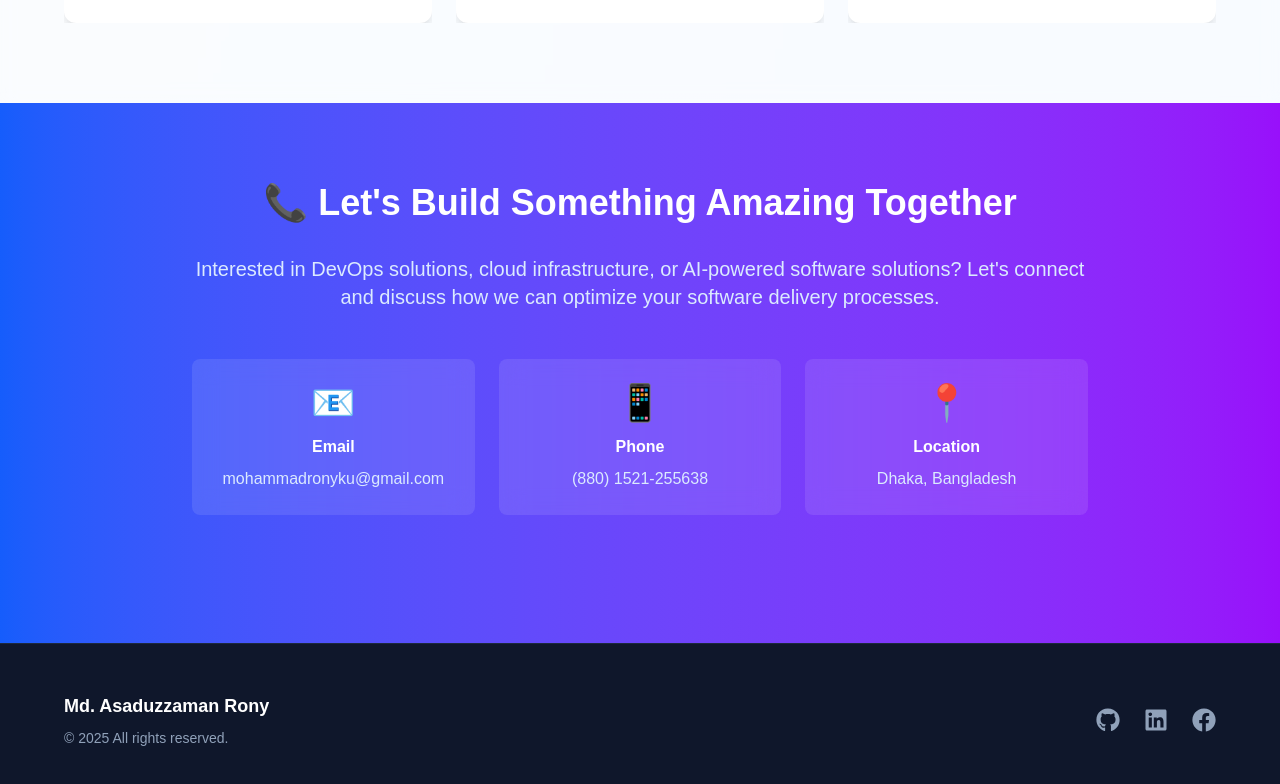
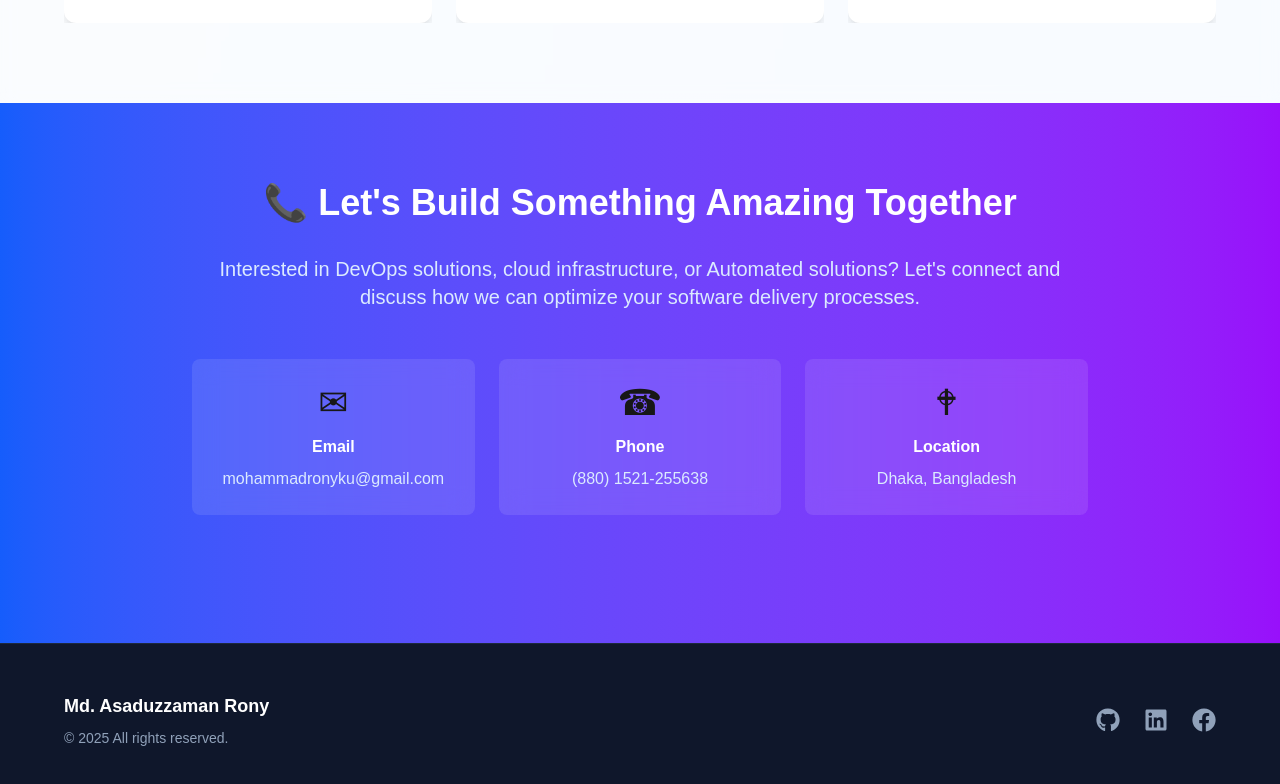
Before and after one commit to mohammadrony/portfolio, a Next.js app: page / in a window 1280 px wide. Shown: the part 4877-5661 px from the top of the page. Built offline with nearby package versions, Linux system fonts and the light colour scheme.

Commit message:
Refactor background classes to use linear gradients in components.

```diff
--- a/app/components/Certificates.tsx
+++ b/app/components/Certificates.tsx
@@ -12,7 +12,7 @@ export default function Certificates() {
         </ScrollReveal>
         <div className="flex justify-center">
           <ScrollReveal>
-            <div className="bg-gradient-to-r from-green-400 to-blue-500 rounded-xl p-8 h-full shadow-lg hover:shadow-xl transition-all duration-300 card-hover max-w-md animate-glow">
+            <div className="bg-linear-to-r from-green-400 to-blue-500 rounded-xl p-8 h-full shadow-lg hover:shadow-xl transition-all duration-300 card-hover max-w-md animate-glow">
               <div className="text-center">
                 <div className="w-30 h-30 bg-white rounded-full flex items-center justify-center mx-auto mb-6 shadow-lg relative overflow-hidden">
                   <Image
--- a/app/components/Contact.tsx
+++ b/app/components/Contact.tsx
@@ -2,14 +2,14 @@ import ScrollReveal from './ScrollReveal';
 
 export default function Contact() {
   return (
-    <section id="contact" className="py-20 px-6 bg-gradient-to-r from-blue-600 to-purple-600">
+    <section id="contact" className="py-20 px-6 bg-linear-to-r from-blue-600 to-purple-600">
       <div className="max-w-4xl mx-auto text-center">
         <ScrollReveal>
           <h2 className="text-4xl font-bold text-white mb-8">
             📞 Let&apos;s Build Something Amazing Together
           </h2>
           <p className="text-xl text-blue-100 mb-12">
-            Interested in DevOps solutions, cloud infrastructure, or AI-powered software solutions?
+            Interested in DevOps solutions, cloud infrastructure, or Automated solutions?
             Let&apos;s connect and discuss how we can optimize your software delivery processes.
           </p>
         </ScrollReveal>
@@ -18,7 +18,7 @@ export default function Contact() {
           <ScrollReveal delay={0.1} width="100%">
             <a href="mailto:mohammadronyku@gmail.com" className="block h-full">
               <div className="bg-white/10 backdrop-blur-md rounded-lg p-6 hover:bg-white/20 transition-all duration-300 h-full flex flex-col items-center justify-center hover:scale-105 cursor-pointer">
-                <div className="text-4xl mb-3">📧</div>
+                <div className="text-4xl mb-3">✉</div>
                 <h3 className="text-white font-semibold mb-2">Email</h3>
                 <p className="text-blue-100 break-all">mohammadronyku@gmail.com</p>
               </div>
@@ -26,9 +26,9 @@ export default function Contact() {
           </ScrollReveal>
 
           <ScrollReveal delay={0.2} width="100%">
-            <a href="tel:+8801521255638" className="block h-full">
+            <a href="https://wa.me/8801521255638" className="block h-full">
               <div className="bg-white/10 backdrop-blur-md rounded-lg p-6 hover:bg-white/20 transition-all duration-300 h-full flex flex-col items-center justify-center hover:scale-105 cursor-pointer">
-                <div className="text-4xl mb-3">📱</div>
+                <div className="text-4xl mb-3">☎</div>
                 <h3 className="text-white font-semibold mb-2">Phone</h3>
                 <p className="text-blue-100">(880) 1521-255638</p>
               </div>
@@ -36,11 +36,13 @@ export default function Contact() {
           </ScrollReveal>
 
           <ScrollReveal delay={0.3} width="100%">
-            <div className="bg-white/10 backdrop-blur-md rounded-lg p-6 hover:bg-white/20 transition-all duration-300 h-full flex flex-col items-center justify-center hover:scale-105 cursor-default">
-              <div className="text-4xl mb-3">📍</div>
-              <h3 className="text-white font-semibold mb-2">Location</h3>
-              <p className="text-blue-100">Dhaka, Bangladesh</p>
-            </div>
+            <a href="https://maps.app.goo.gl/GKsPZwzoCxZH8KYP7" className="block h-full">
+              <div className="bg-white/10 backdrop-blur-md rounded-lg p-6 hover:bg-white/20 transition-all duration-300 h-full flex flex-col items-center justify-center hover:scale-105 cursor-default">
+                <div className="text-4xl mb-3">🕈</div>
+                <h3 className="text-white font-semibold mb-2">Location</h3>
+                <p className="text-blue-100">Dhaka, Bangladesh</p>
+              </div>
+            </a>
           </ScrollReveal>
         </div>
       </div>
--- a/app/components/Hero.tsx
+++ b/app/components/Hero.tsx
@@ -22,7 +22,7 @@ export default function Hero() {
               fill
               className="rounded-full object-cover border-4 border-blue-500 shadow-2xl"
             />
-            <div className="absolute inset-0 rounded-full bg-gradient-to-r"></div>
+            <div className="absolute inset-0 rounded-full bg-linear-to-r"></div>
           </div>
         </motion.div>
 
@@ -106,7 +106,7 @@ export default function Hero() {
             href="/resume.pdf"
             target="_blank"
             rel="noopener noreferrer"
-            className="inline-flex items-center gap-2 px-8 py-4 my-4 bg-gradient-to-r from-purple-600 to-blue-600 text-white rounded-lg hover:from-purple-700 hover:to-blue-700 transition-all duration-300 hover:scale-105 shadow-xl text-lg font-semibold"
+            className="inline-flex items-center gap-2 px-8 py-4 my-4 bg-linear-to-r from-purple-600 to-blue-600 text-white rounded-lg hover:from-purple-700 hover:to-blue-700 transition-all duration-300 hover:scale-105 shadow-xl text-lg font-semibold"
           >
             Download Resume
           </a>
--- a/app/components/Journey.tsx
+++ b/app/components/Journey.tsx
@@ -54,7 +54,7 @@ export default function Journey() {
         </ScrollReveal>
 
         <div className="relative">
-          <div className="absolute left-1/2 transform -translate-x-1/2 w-1 h-full bg-gradient-to-b from-blue-500 to-purple-600 rounded-full hidden md:block"></div>
+          <div className="absolute left-1/2 transform -translate-x-1/2 w-1 h-full bg-linear-to-b from-blue-500 to-purple-600 rounded-full hidden md:block"></div>
           <div className="space-y-3 sm:space-y-4">
             {roadmapItems.map((item, index) => (
               <ScrollReveal
@@ -83,7 +83,7 @@ export default function Journey() {
                     </div>
                   </div>
                   <div className="relative z-10 hidden md:block">
-                    <div className="w-4 h-4 sm:w-6 sm:h-6 bg-gradient-to-r from-blue-500 to-purple-600 rounded-full border-2 sm:border-4 border-white dark:border-slate-800 shadow-lg"></div>
+                    <div className="w-4 h-4 sm:w-6 sm:h-6 bg-linear-to-r from-blue-500 to-purple-600 rounded-full border-2 sm:border-4 border-white dark:border-slate-800 shadow-lg"></div>
                   </div>
                   <div className="w-full md:w-1/2 hidden md:block"></div>
                 </div>
--- a/app/components/Projects.tsx
+++ b/app/components/Projects.tsx
@@ -49,9 +49,9 @@ export default function Projects() {
           {projects.map((project, index) => (
             <ScrollReveal key={index} delay={index * 0.1} width="100%">
               <div
-                className="h-full bg-gradient-to-br from-purple-50 to-blue-50 dark:from-slate-700 dark:to-slate-600 rounded-xl p-8 shadow-lg hover:shadow-xl transition-all duration-300 card-hover flex flex-col"
+                className="h-full bg-linear-to-br from-purple-50 to-blue-50 dark:from-slate-700 dark:to-slate-600 rounded-xl p-8 shadow-lg hover:shadow-xl transition-all duration-300 card-hover flex flex-col"
               >
-                <div className="text-center flex-grow">
+                <div className="text-center grow">
                   <div className="text-6xl mb-4">{project.icon}</div>
                   <span className="inline-block px-4 py-2 bg-purple-100 dark:bg-purple-900 text-purple-800 dark:text-purple-200 rounded-full text-sm font-semibold mb-4">
                     {project.type}
--- a/app/components/Skills.tsx
+++ b/app/components/Skills.tsx
@@ -21,7 +21,7 @@ export default function Skills() {
           {Object.entries(skills).map(([category, skillList], index) => (
             <ScrollReveal key={category} delay={index * 0.1}>
               <div
-                className="bg-gradient-to-br from-slate-50 to-blue-50 dark:from-slate-700 dark:to-slate-600 rounded-xl p-6 shadow-lg hover:shadow-xl transition-all duration-300 card-hover h-full"
+                className="bg-linear-to-br from-slate-50 to-blue-50 dark:from-slate-700 dark:to-slate-600 rounded-xl p-6 shadow-lg hover:shadow-xl transition-all duration-300 card-hover h-full"
               >
                 <h3 className="text-xl font-bold text-slate-800 dark:text-white mb-4 flex items-center gap-2">
                   <span className="text-2xl">
--- a/app/globals.css
+++ b/app/globals.css
@@ -249,8 +249,8 @@ a:focus {
     color: black !important;
   }
 
-  .bg-gradient-to-r,
-  .bg-gradient-to-br {
+  .bg-linear-to-r,
+  .bg-linear-to-br {
     background: white !important;
   }
 }
--- a/app/page.tsx
+++ b/app/page.tsx
@@ -9,7 +9,7 @@ import Skills from './components/Skills';
 
 export default function Home() {
   return (
-    <main className="relative min-h-screen bg-gradient-to-br from-slate-50 to-blue-50 dark:from-slate-900 dark:to-slate-800 overflow-x-hidden">
+    <main className="relative min-h-screen bg-linear-to-br from-slate-50 to-blue-50 dark:from-slate-900 dark:to-slate-800 overflow-x-hidden">
       <Hero />
       <Journey />
       <Projects />
```
